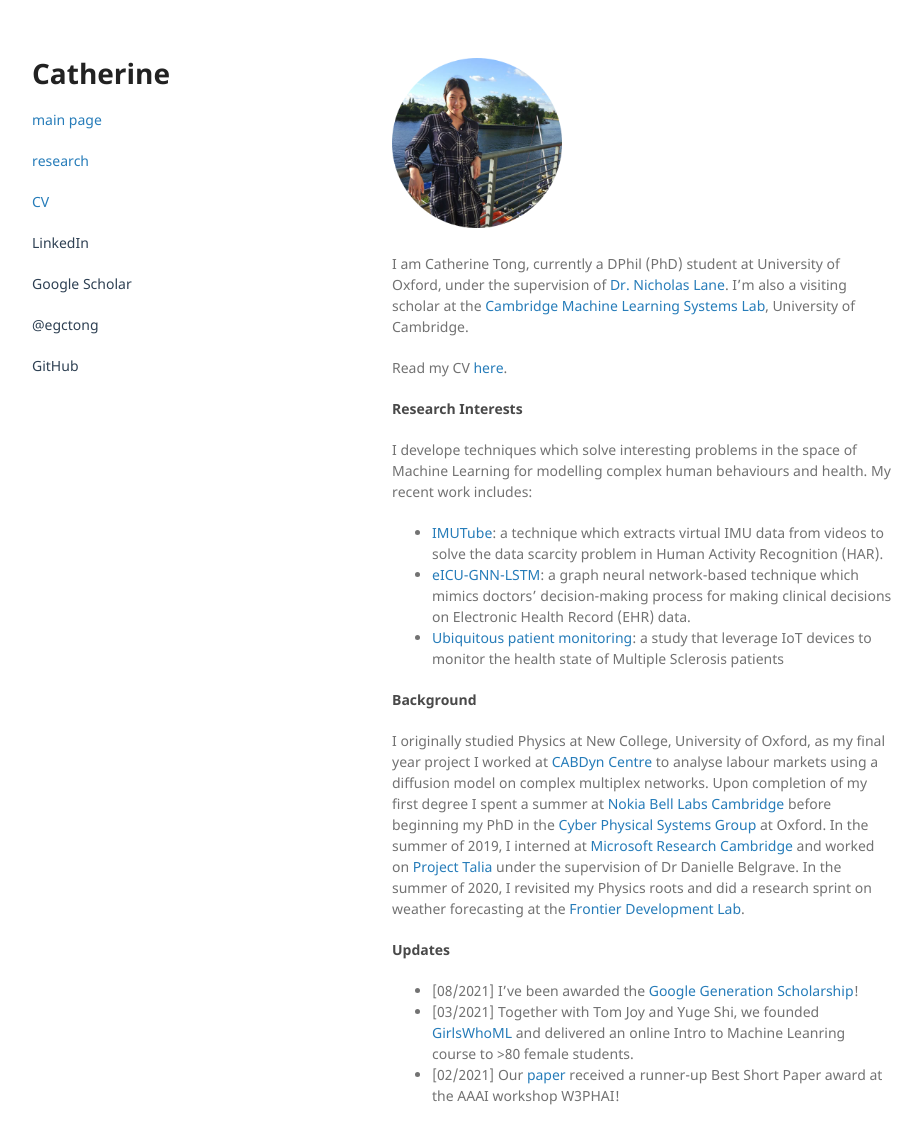
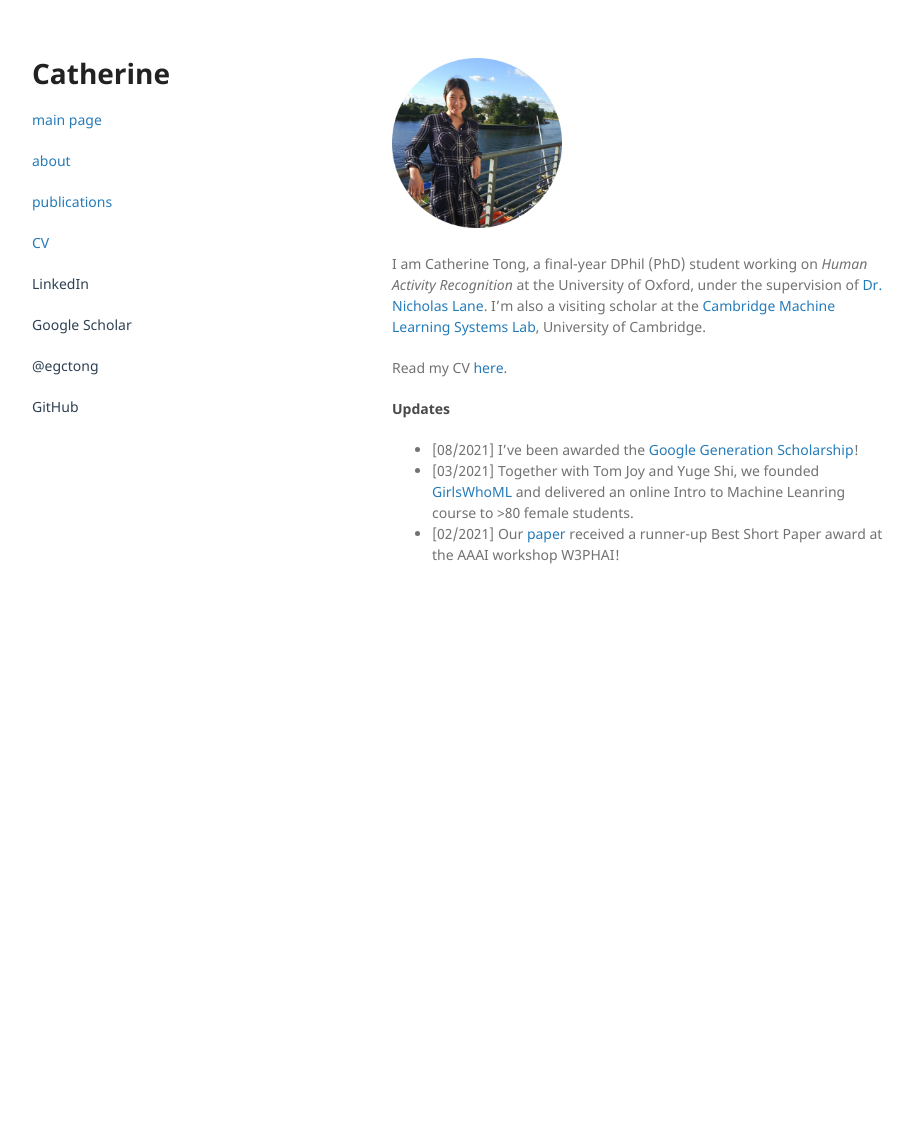
Before and after one commit to egctong/egctong.github.io, a Jekyll site: the page built from index.md, in a window 1280 px wide and 1176 px high. Shown: the top 1144 px of the window, without its empty margins (178-1100 px from the left). Built offline with Jekyll 4.4.1, drawn with Linux system fonts in a browser that asks for light colours.

Commit message:
changed structure

```diff
--- a/_layouts/default.html
+++ b/_layouts/default.html
@@ -18,7 +18,8 @@
         <!-- <p>{{ site.description | default: site.github.project_tagline }}</p> -->
         <!-- <h2>Projects</h2> -->
         <p class="view"><a href="https://egctong.github.io">main page</a></p>
-        <p class="view"><a href="https://egctong.github.io/research/research_index.html">research</a></p>
+        <p class="view"><a href="https://egctong.github.io/about/about_index.html">about</a></p>
+        <p class="view"><a href="https://egctong.github.io/publications/publication_index.html">publications</a></p>
         <p class="view"><a href="https://egctong.github.io/cv/CV_Tong.pdf">CV</a> <br> </p>
         <p class="view"><a href="https://www.linkedin.com/in/tongcatherine/" style="color:#2E4053">LinkedIn</a></p>
         <p class="view"><a href="https://scholar.google.com/citations?user=nfv_AZoAAAAJ&hl=en" style="color:#2E4053">Google Scholar</a></p>
--- a/index.md
+++ b/index.md
@@ -4,22 +4,9 @@ layout: default
 
 <img src="ct.png" alt="Catherine Tong" style="width:170px;height:170px;">
 
-I am Catherine Tong, currently a DPhil (PhD) student at University of Oxford, under the supervision of [Dr. Nicholas Lane](http://niclane.org/). I'm also a visiting scholar at the [Cambridge Machine Learning Systems Lab](https://mlsys.cst.cam.ac.uk/), University of Cambridge.
+I am Catherine Tong, a final-year DPhil (PhD) student working on *Human Activity Recognition* at the University of Oxford, under the supervision of [Dr. Nicholas Lane](http://niclane.org/). I'm also a visiting scholar at the [Cambridge Machine Learning Systems Lab](https://mlsys.cst.cam.ac.uk/), University of Cambridge.
 
 Read my CV [here](https://egctong.github.io/cv/CV_Tong.pdf).
-
-
-#### [](#interests) Research Interests
-
-I develope techniques which solve interesting problems in the space of Machine Learning for modelling complex human behaviours and health. My recent work includes:
-
-* [IMUTube](https://arxiv.org/pdf/2006.05675.pdf): a technique which extracts virtual IMU data from videos to solve the data scarcity problem in Human Activity Recognition (HAR).
-* [eICU-GNN-LSTM](https://arxiv.org/pdf/2101.03940.pdf): a graph neural network-based technique which mimics doctors' decision-making process for making clinical decisions on Electronic Health Record (EHR) data.
-* [Ubiquitous patient monitoring](https://egctong.github.io/research/ms.pdf): a study that leverage IoT devices to monitor the health state of Multiple Sclerosis patients
-
-
-#### [](#interests) Background
-I originally studied Physics at New College, University of Oxford, as my final year project I worked at [CABDyn Centre](https://www.sbs.ox.ac.uk/research/cabdyn) to analyse labour markets using a diffusion model on complex multiplex networks. Upon completion of my first degree I spent a summer at [Nokia Bell Labs Cambridge](https://www.bell-labs.com) before beginning my PhD in the [Cyber Physical Systems Group](https://www.cs.ox.ac.uk/research/cyberphysical/) at Oxford. In the summer of 2019, I interned at [Microsoft Research Cambridge](https://www.microsoft.com/en-us/research/lab/microsoft-research-cambridge/) and worked on [Project Talia](https://www.microsoft.com/en-us/research/project/project-talia/) under the supervision of Dr Danielle Belgrave. In the summer of 2020, I revisited my Physics roots and did a research sprint on weather forecasting at the [Frontier Development Lab](https://frontierdevelopmentlab.org/).
 
 
 #### [](#interests) Updates
```
Also changed, not shown: about/about_index.md (added, +16 -0 lines), publications/publications_index.md (added, +58 -0 lines), research/research_index.md (deleted, +0 -57 lines), 10 other files.
